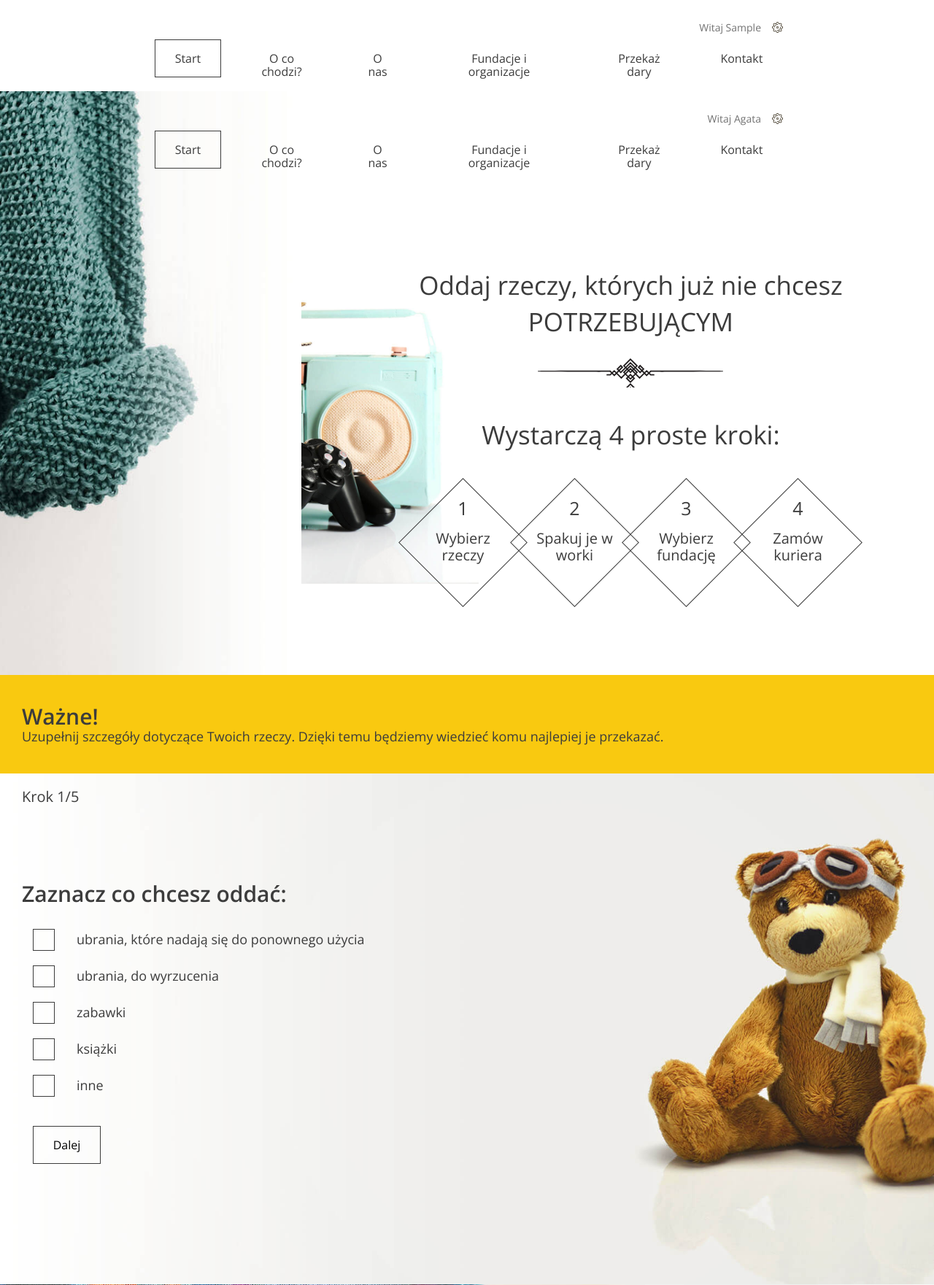
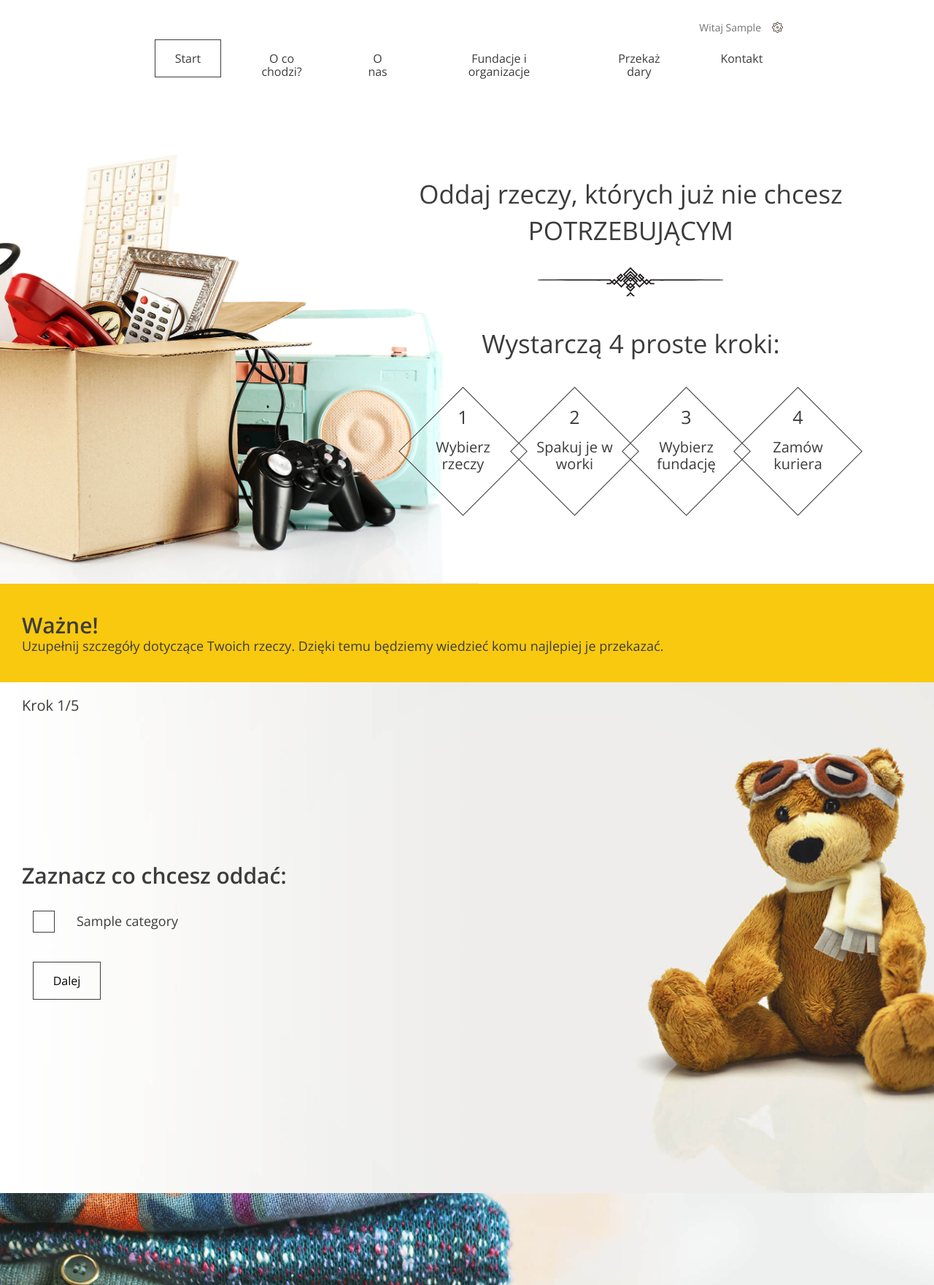
Before and after one commit to popsicleslayer/milky-chocolate, a Django app: page /form/ in a window 1280 px wide. Shown: the top 1761 px of the page at 73% size. Run offline with Django 3.2, Linux system fonts and the light colour scheme; a user stored in the database is signed in; tables that the repository leaves empty hold one stand-in row (values such as "Sample post").

Commit message:
Updated html files

```diff
--- a/charity_lab/charity_donation_app/admin.py
+++ b/charity_lab/charity_donation_app/admin.py
@@ -2,7 +2,7 @@
 from django.contrib.auth.admin import UserAdmin as DjangoUserAdmin
 from django.utils.translation import gettext_lazy as _
 
-from .models import User, Institution, Category
+from .models import User, Institution, Category, Donation
 # Register your models here.
 
 @admin.register(User)
@@ -27,3 +27,4 @@
 
 admin.site.register(Institution)
 admin.site.register(Category)
+admin.site.register(Donation)
--- a/charity_lab/charity_donation_app/templates/form.html
+++ b/charity_lab/charity_donation_app/templates/form.html
@@ -1,28 +1,28 @@
 {% extends 'base.html' %}
 {% load static %}
   {% block header %}
-    <header class="header--form-page">
-      <nav class="container container--70">
-        <ul class="nav--actions">
-          <li class="logged-user">
-            Witaj Agata
-            <ul class="dropdown">
-              <li><a href="#">Profil</a></li>
-              <li><a href="#">Ustawienia</a></li>
-              <li><a href="#">Wyloguj</a></li>
-            </ul>
-          </li>
-        </ul>
-
-        <ul>
-          <li><a href="index.html" class="btn btn--without-border active">Start</a></li>
-          <li><a href="index.html#steps" class="btn btn--without-border">O co chodzi?</a></li>
-          <li><a href="index.html#about-us" class="btn btn--without-border">O nas</a></li>
-          <li><a href="index.html#help" class="btn btn--without-border">Fundacje i organizacje</a></li>
-          <li><a href="form.html" class="btn btn--without-border">Przekaż dary</a></li>
-          <li><a href="index.html#contact" class="btn btn--without-border">Kontakt</a></li>
-        </ul>
-      </nav>
+{#    <header class="header--form-page">#}
+{#      <nav class="container container--70">#}
+{#        <ul class="nav--actions">#}
+{#          <li class="logged-user">#}
+{#            Witaj Agata#}
+{#            <ul class="dropdown">#}
+{#              <li><a href="#">Profil</a></li>#}
+{#              <li><a href="#">Ustawienia</a></li>#}
+{#              <li><a href="#">Wyloguj</a></li>#}
+{#            </ul>#}
+{#          </li>#}
+{#        </ul>#}
+{##}
+{#        <ul>#}
+{#          <li><a href="" class="btn btn--without-border active">Start</a></li>#}
+{#          <li><a href="/#steps" class="btn btn--without-border">O co chodzi?</a></li>#}
+{#          <li><a href="/#about-us" class="btn btn--without-border">O nas</a></li>#}
+{#          <li><a href="/#help" class="btn btn--without-border">Fundacje i organizacje</a></li>#}
+{#          <li><a href="/form" class="btn btn--without-border">Przekaż dary</a></li>#}
+{#          <li><a href="/#contact" class="btn btn--without-border">Kontakt</a></li>#}
+{#        </ul>#}
+{#      </nav>#}
 
       <div class="slogan container container--90">
         <div class="slogan--item">
@@ -77,60 +77,27 @@
       <div class="form--steps-container">
         <div class="form--steps-counter">Krok <span>1</span>/5</div>
 
-        <form action="form-confirmation.html" method="post">
+        <form action="" method="post">
+        {% csrf_token %}
           <!-- STEP 1: class .active is switching steps -->
           <div data-step="1" class="active">
             <h3>Zaznacz co chcesz oddać:</h3>
-
+            {% for category in categories %}
             <div class="form-group form-group--checkbox">
               <label>
                 <input
                   type="checkbox"
                   name="categories"
-                  value="clothes-to-use"
+                  value="{{ category.id }}"
+                  required
                 />
                 <span class="checkbox"></span>
                 <span class="description"
-                  >ubrania, które nadają się do ponownego użycia</span
+                  >{{ category.name }}</span
                 >
               </label>
             </div>
-
-            <div class="form-group form-group--checkbox">
-              <label>
-                <input
-                  type="checkbox"
-                  name="categories"
-                  value="clothes-useless"
-                />
-                <span class="checkbox"></span>
-                <span class="description">ubrania, do wyrzucenia</span>
-              </label>
-            </div>
-
-            <div class="form-group form-group--checkbox">
-              <label>
-                <input type="checkbox" name="categories" value="toys" />
-                <span class="checkbox"></span>
-                <span class="description">zabawki</span>
-              </label>
-            </div>
-
-            <div class="form-group form-group--checkbox">
-              <label>
-                <input type="checkbox" name="categories" value="books" />
-                <span class="checkbox"></span>
-                <span class="description">książki</span>
-              </label>
-            </div>
-
-            <div class="form-group form-group--checkbox">
-              <label>
-                <input type="checkbox" name="categories" value="other" />
-                <span class="checkbox"></span>
-                <span class="description">inne</span>
-              </label>
-            </div>
+            {% endfor %}
 
             <div class="form-group form-group--buttons">
               <button type="button" class="btn next-step">Dalej</button>
@@ -158,7 +125,8 @@
 
           <!-- STEP 4 -->
           <div data-step="3">
-            <h3>Wybierz organizacje, której chcesz pomóc:</h3>
+            <h3>Wybierz organizację, której chcesz pomóc:</h3>
+
 
             <div class="form-group form-group--checkbox">
               <label>
@@ -225,7 +193,7 @@
               <div class="form-section--column">
                 <h4>Termin odbioru</h4>
                 <div class="form-group form-group--inline">
-                  <label> Data <input type="date" name="data" /> </label>
+                  <label> Data <input type="date" name="date" /> </label>
                 </div>
 
                 <div class="form-group form-group--inline">
@@ -291,11 +259,10 @@
                 </div>
               </div>
             </div>
-
-            <div class="form-group form-group--buttons">
-              <button type="button" class="btn prev-step">Wstecz</button>
-              <button type="submit" class="btn">Potwierdzam</button>
-            </div>
+              <div class="form-group form-group--buttons">
+                <button type="button" class="btn prev-step">Wstecz</button>
+                <button type="submit" class="btn">Potwierdzam</button>
+              </div>
           </div>
         </form>
       </div>
@@ -303,5 +270,5 @@
   {% endblock %}
 
   {% block script %}
-    <script src="/static/charity_donation_app/js/app.js"></script>
+      <script src="{% static '/charity_donation_app/js/app.js' %}"></script>
   {% endblock %}
```
Also changed, not shown: charity_lab/charity_donation_app/templates/charity_donation_app/user_form.html (added, +38 -0 lines), charity_lab/charity_donation_app/templates/user-detail.html (+27 -0 lines), charity_lab/charity_donation_app/templates/base.html (line endings or trailing spaces).
